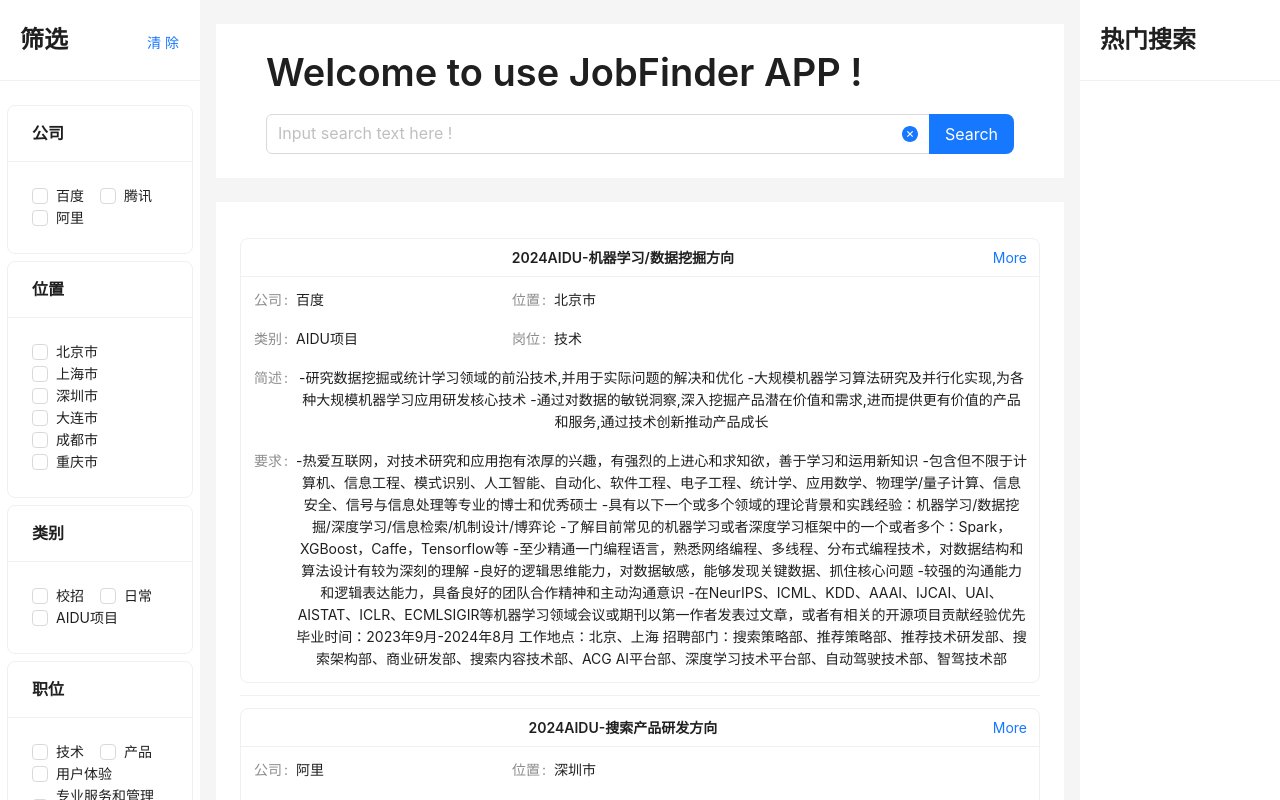
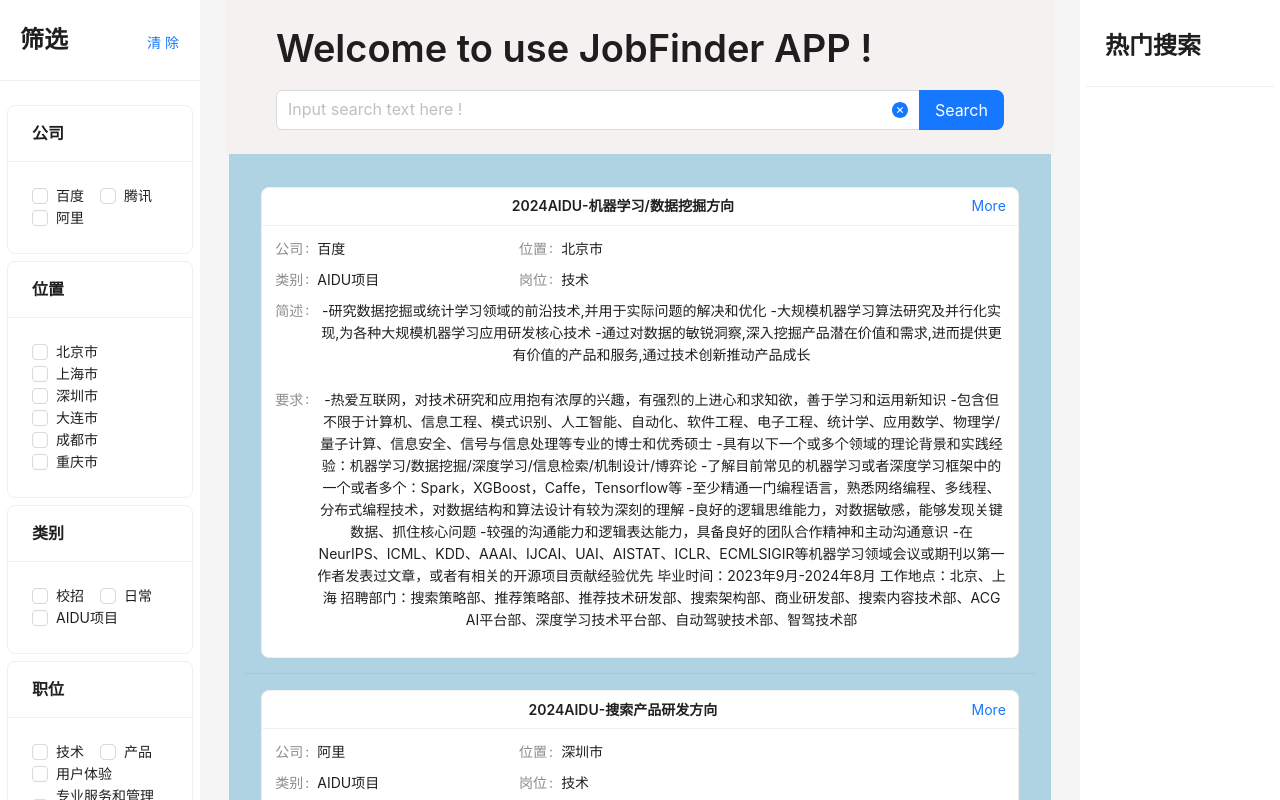
Before and after one commit to AmazingHang/React-elastic, a React (Create React App) app: page / in a window 1280 px wide. Shown: the top 800 px of the page. Built offline with nearby package versions, Linux system fonts and the light colour scheme.

Commit message:
更新界面设计

```diff
--- a/src/components/home/home.component.jsx
+++ b/src/components/home/home.component.jsx
@@ -1,5 +1,5 @@
 //组件
-import FooTer from "../footer/fooTer.component";
+import LayoutFooter from "../layout-footer/layout-footer.component";
 import JobItemContent from "../job-item-content/job-item-content.component";
 import SearchInput from "../search-input/search-input.component";
 import LeftSidebar from "../left-sidebar/left-sidebar.component";
@@ -28,14 +28,14 @@
         <Layout
           className="site-layout"
           style={{
-            marginLeft: 200,
-            marginRight: 200,
+            marginLeft: "17%",
+            marginRight: "17%",
           }}>
           <Header
             style={{
               height: "auto",
-              margin: "24px 16px 0",
-              background: colorBgContainer,
+              margin: "0% 1%",
+              background: "#F6F1F1",
             }}>
             <Title>Welcome to use JobFinder APP !</Title>
             <SearchInput />
@@ -44,7 +44,7 @@
             colorBgContainer={colorBgContainer}
             contentData={contentData}
           />
-          <FooTer />
+          <LayoutFooter />
         </Layout>
         <RightSidebar rightSideData={rightSideData} />
       </Layout>
--- a/src/components/job-description/job-description.component.jsx
+++ b/src/components/job-description/job-description.component.jsx
@@ -1,7 +1,7 @@
-import { Descriptions } from "antd";
-
+import { Descriptions, Typography } from "antd";
+const { Paragraph } = Typography;
 const JobDescription = ({ props }) => (
-  <Descriptions size="default">
+  <Descriptions size="small">
     <Descriptions.Item label="公司">{props.company}</Descriptions.Item>
     <Descriptions.Item label="位置">{props.location}</Descriptions.Item>
     <br />
@@ -11,10 +11,24 @@
     <br />
 
     <Descriptions.Item label="简述" span={3}>
-      {props.description}
+      <Paragraph
+        ellipsis={{
+          rows: "3",
+          expandable: true,
+          symbol: "更多",
+        }}>
+        {props.description}
+      </Paragraph>
     </Descriptions.Item>
-    <Descriptions.Item label="要求" span={3}>
-      {props.requirement}
+    <Descriptions.Item label="要求" ellipsis span={3}>
+      <Paragraph
+        ellipsis={{
+          rows: "2",
+          expandable: true,
+          symbol: "更多",
+        }}>
+        {props.requirement}
+      </Paragraph>
     </Descriptions.Item>
   </Descriptions>
 );
--- a/src/components/job-item-content/job-item-content.component.jsx
+++ b/src/components/job-item-content/job-item-content.component.jsx
@@ -1,11 +1,11 @@
 import { Layout, List } from "antd";
 const { Content } = Layout;
 
-const JobItemContent = ({ colorBgContainer, contentData }) => {
+const JobItemContent = ({ contentData }) => {
   return (
     <Content
       style={{
-        margin: "24px 16px 0",
+        margin: "0% 1.35% ",
         overflow: "initial",
       }}>
       {contentData && (
@@ -15,16 +15,16 @@
             position: "bottom",
             align: "center",
             defaultCurrent: 1,
-            pageSizeOptions: [5, 10, 20, 30, 50],
+            pageSizeOptions: [5, 10, 25, 50],
           }}
           style={{
-            padding: 24,
+            padding: "2%",
+            background: "#AFD3E2",
             textAlign: "center",
-            background: colorBgContainer,
           }}
           dataSource={contentData}
           renderItem={(item, index) => {
-            return <List.Item>{item}</List.Item>;
+            return <List.Item style={{ padding: "2%" }}>{item}</List.Item>;
           }}></List>
       )}
     </Content>
--- a/src/components/footer/fooTer.component.jsx
+++ b/src/components/layout-footer/layout-footer.component.jsx
@@ -1,13 +1,16 @@
 import { Layout } from "antd";
 const { Footer } = Layout;
 
-const FooTer = () => (
+const LayoutFooter = () => (
   <Footer
     style={{
+      margin: "0 1% ",
+      color: "white",
+      background: "#19A7CE",
       textAlign: "center",
     }}>
     React & Django & Scrapy & Elasticsearch @2023
   </Footer>
 );
 
-export default FooTer;
+export default LayoutFooter;
--- a/src/components/left-sidebar/left-sidebar.component.jsx
+++ b/src/components/left-sidebar/left-sidebar.component.jsx
@@ -7,7 +7,6 @@
     items={leftSideData}
     style={{
       overflow: "auto",
-      height: "100vh",
       position: "fixed",
       left: 0,
       top: 0,
--- a/src/components/right-sidebar/right-sidebar.component.jsx
+++ b/src/components/right-sidebar/right-sidebar.component.jsx
@@ -5,8 +5,8 @@
     title="热门搜索"
     items={rightSideData}
     style={{
+      padding: "0.5%",
       overflow: "auto",
-      height: "100vh",
       position: "fixed",
       right: 0,
       top: 0,
```
